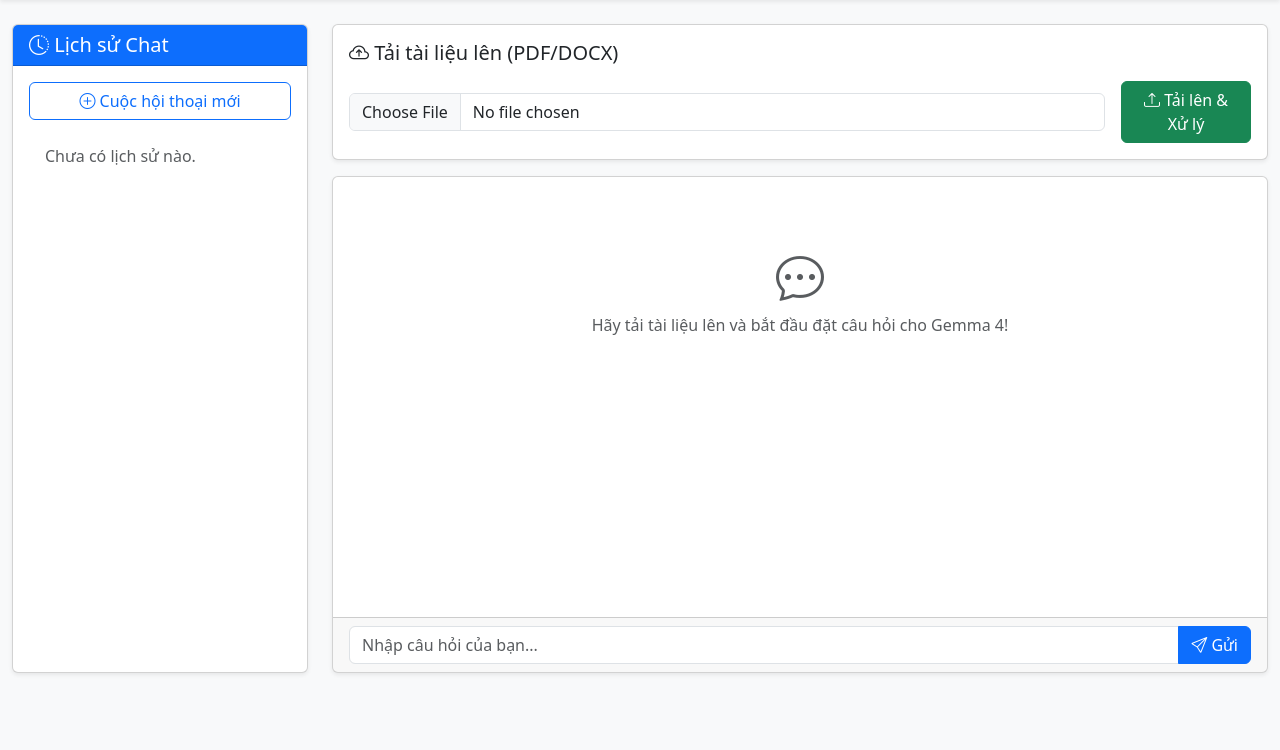
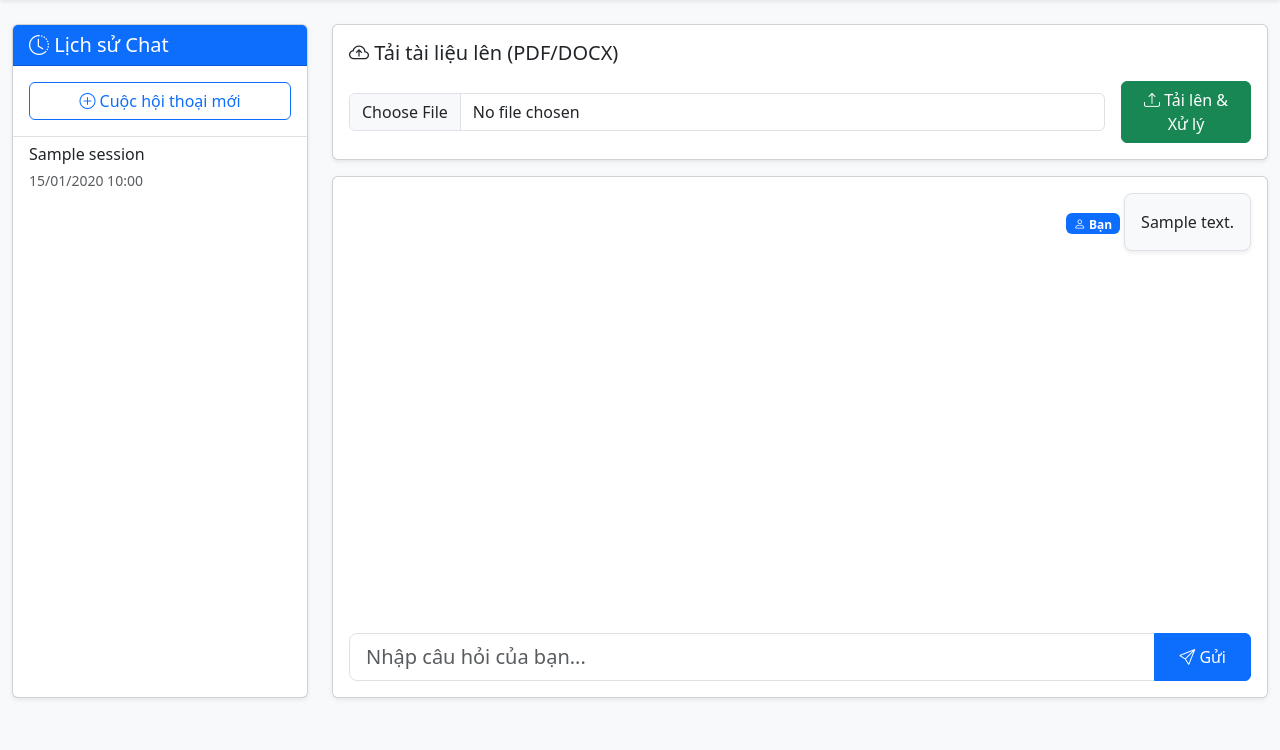
Before and after one commit to lehs-dev/SmartDoc-AI, a Django app: template templates/rag/index.html in a window 1280 px wide. Shown: the part 50-800 px from the top of the page. Run offline with Django 5.2, Linux system fonts and the light colour scheme; tables that the repository leaves empty hold one stand-in row (values such as "Sample post"); the template is opened without the code that fills it: values that come from a table or form of the project are taken from there, most other values are stand-ins (such as "Sample title", 1, 10 or a date in 2020); data that the repository does not hold is empty.

Commit message:
Feat/chat history (#10)
* thêm lịch sử chat

* Áp dụng kỹ thuật Lazy Loading & Caching để tăng tốc model

* Fĩ lỗi không lưu được chat session

* fix lỗi không đọc lại được lịch sử chat.

```diff
--- a/templates/rag/index.html
+++ b/templates/rag/index.html
@@ -7,17 +7,33 @@
             <div class="card-header bg-primary text-white">
                 <h5 class="mb-0"><i class="bi bi-clock-history"></i> Lịch sử Chat</h5>
             </div>
-            <div class="card-body">
-                <button class="btn btn-outline-primary w-100 mb-3"><i class="bi bi-plus-circle"></i> Cuộc hội thoại
-                    mới</button>
-                <ul class="list-group list-group-flush">
-                    <li class="list-group-item text-muted">Chưa có lịch sử nào.</li>
+            <div class="card-body p-0">
+                <div class="p-3 border-bottom">
+                    <a href="/" class="btn btn-outline-primary w-100"><i class="bi bi-plus-circle"></i> Cuộc hội thoại
+                        mới</a>
+                </div>
+                <ul class="list-group list-group-flush" style="max-height: 75vh; overflow-y: auto;">
+                    {% for s in sessions %}
+                    <a href="/?session={{ s.id }}"
+                        class="list-group-item list-group-item-action {% if current_session_id == s.id|stringformat:'s' %}active{% endif %}">
+                        <div class="d-flex w-100 justify-content-between">
+                            <h6 class="mb-1 text-truncate" style="max-width: 90%;">{{ s.title }}</h6>
+                        </div>
+                        <small
+                            class="{% if current_session_id == s.id|stringformat:'s' %}text-white{% else %}text-muted{% endif %}">
+                            {{ s.created_at|date:"d/m/Y H:i" }}
+                        </small>
+                    </a>
+                    {% empty %}
+                    <li class="list-group-item text-muted text-center py-4">Chưa có lịch sử nào.</li>
+                    {% endfor %}
                 </ul>
             </div>
         </div>
     </div>
 
     <div class="col-md-9">
+
         {% if messages %}
         {% for message in messages %}
         <div class="alert alert-{% if message.tags == 'error' %}danger{% else %}success{% endif %} alert-dismissible fade show shadow-sm"
@@ -27,6 +43,7 @@
         </div>
         {% endfor %}
         {% endif %}
+
         <div class="card shadow-sm mb-3">
             <div class="card-body">
                 <h5 class="card-title"><i class="bi bi-cloud-arrow-up"></i> Tải tài liệu lên (PDF/DOCX)</h5>
@@ -41,15 +58,31 @@
 
         <div class="card shadow-sm">
             <div class="card-body" id="chat-window" style="height: 55vh; overflow-y: auto;">
+
+                {% if not current_messages %}
                 <div class="text-center text-muted mt-5" id="empty-chat-msg">
                     <i class="bi bi-chat-dots" style="font-size: 3rem;"></i>
                     <p>Hãy tải tài liệu lên và bắt đầu đặt câu hỏi cho Gemma 4!</p>
                 </div>
+                {% else %}
+                {% for msg in current_messages %}
+                <div class="mb-3 {% if msg.role == 'user' %}text-end{% else %}text-start{% endif %}">
+                    <span class="badge {% if msg.role == 'user' %}bg-primary{% else %}bg-success{% endif %} mb-1">
+                        {% if msg.role == 'user' %}<i class="bi bi-person"></i> Bạn{% else %}<i class="bi bi-robot"></i>
+                        Gemma 4{% endif %}
+                    </span>
+                    <div class="p-3 rounded-3 shadow-sm {% if msg.role == 'user' %}bg-light border{% else %}bg-success text-white{% endif %}" style="display: inline-block; max-width: 85%; text-align: left; white-space: pre-wrap;">{{ msg.content }}</div>
+                </div>
+                {% endfor %}
+                {% endif %}
+
             </div>
-            <div class="card-footer">
+            <div class="card-footer bg-white border-0 p-3">
                 <div class="input-group">
-                    <input type="text" id="chat-input" class="form-control" placeholder="Nhập câu hỏi của bạn...">
-                    <button class="btn btn-primary" id="send-btn" type="button"><i class="bi bi-send"></i> Gửi</button>
+                    <input type="text" id="chat-input" class="form-control form-control-lg"
+                        placeholder="Nhập câu hỏi của bạn...">
+                    <button class="btn btn-primary px-4" id="send-btn" type="button"><i class="bi bi-send"></i>
+                        Gửi</button>
                 </div>
             </div>
         </div>
@@ -62,41 +95,38 @@
         const chatInput = document.getElementById('chat-input');
         const sendBtn = document.getElementById('send-btn');
         const emptyMsg = document.getElementById('empty-chat-msg');
-
-        // Lấy CSRF token từ form upload ở trên (Django bảo mật cần cái này)
         const csrfToken = document.querySelector('[name=csrfmiddlewaretoken]').value;
 
-        // Hàm tạo bong bóng chat
+        // Cuộn xuống cuối ngay khi vừa load trang
+        chatWindow.scrollTop = chatWindow.scrollHeight;
+
+        // Biến lưu ID của hội thoại hiện tại (lấy từ Django gán xuống)
+        let currentSessionId = "{{ current_session_id|default_if_none:'' }}";
+
         function appendMessage(sender, text) {
-            if (emptyMsg) emptyMsg.style.display = 'none'; // Ẩn lời chào
+            if (emptyMsg) emptyMsg.style.display = 'none';
 
             const msgDiv = document.createElement('div');
             msgDiv.className = `mb-3 ${sender === 'user' ? 'text-end' : 'text-start'}`;
-
             const isUser = sender === 'user';
             msgDiv.innerHTML = `
             <span class="badge ${isUser ? 'bg-primary' : 'bg-success'} mb-1">
                 ${isUser ? '<i class="bi bi-person"></i> Bạn' : '<i class="bi bi-robot"></i> Gemma 4'}
             </span>
-            <div class="p-3 rounded-3 shadow-sm ${isUser ? 'bg-light border' : 'bg-success text-white'}" style="display: inline-block; max-width: 85%; text-align: left; white-space: pre-wrap;">
-                ${text}
-            </div>
+            <div class="p-3 rounded-3 shadow-sm ${isUser ? 'bg-light border' : 'bg-success text-white'}" style="display: inline-block; max-width: 85%; text-align: left; white-space: pre-wrap;">${text}</div>
         `;
             chatWindow.appendChild(msgDiv);
-            chatWindow.scrollTop = chatWindow.scrollHeight; // Tự cuộn xuống cuối
+            chatWindow.scrollTop = chatWindow.scrollHeight;
         }
 
-        // Hàm gửi tin nhắn
         async function sendMessage() {
             const text = chatInput.value.trim();
             if (!text) return;
 
-            // 1. Khóa input và hiện tin nhắn của mình
             chatInput.value = '';
             sendBtn.disabled = true;
             appendMessage('user', text);
 
-            // 2. Hiện trạng thái Gemma đang gõ
             const typingId = 'typing-' + Date.now();
             const typingDiv = document.createElement('div');
             typingDiv.id = typingId;
@@ -106,24 +136,28 @@
             chatWindow.scrollTop = chatWindow.scrollHeight;
 
             try {
-                // 3. Gửi lên cổng API vừa tạo ở Bước 1
                 const response = await fetch('/chat/', {
                     method: 'POST',
                     headers: {
                         'Content-Type': 'application/json',
                         'X-CSRFToken': csrfToken
                     },
-                    body: JSON.stringify({ message: text })
+                    // Gửi kèm ID session hiện tại để Backend biết đang chat tiếp vào đâu
+                    body: JSON.stringify({ message: text, session_id: currentSessionId })
                 });
 
                 const data = await response.json();
-
-                // Xóa dòng "đang gõ"
                 document.getElementById(typingId).remove();
 
-                // 4. In câu trả lời của Gemma ra màn hình
                 if (response.ok) {
                     appendMessage('bot', data.response);
+
+                    // Nếu đây là tin nhắn đầu tiên, cập nhật ID và ghim lên URL
+                    if (data.session_id && !currentSessionId) {
+                        currentSessionId = data.session_id;
+                        window.history.pushState({}, '', '/?session=' + currentSessionId);
+                        // Có thể tạo hiệu ứng reload sidebar chỗ này (tạm thời để F5 mới thấy ở sidebar cho đỡ phức tạp)
+                    }
                 } else {
                     appendMessage('bot', '❌ Lỗi: ' + data.error);
                 }
@@ -136,7 +170,6 @@
             chatInput.focus();
         }
 
-        // Bắt sự kiện click chuột hoặc ấn phím Enter
         sendBtn.addEventListener('click', sendMessage);
         chatInput.addEventListener('keypress', function (e) {
             if (e.key === 'Enter') sendMessage();
```
Also changed, not shown: rag/utils.py (+45 -43 lines), rag/views.py (+44 -4 lines).
